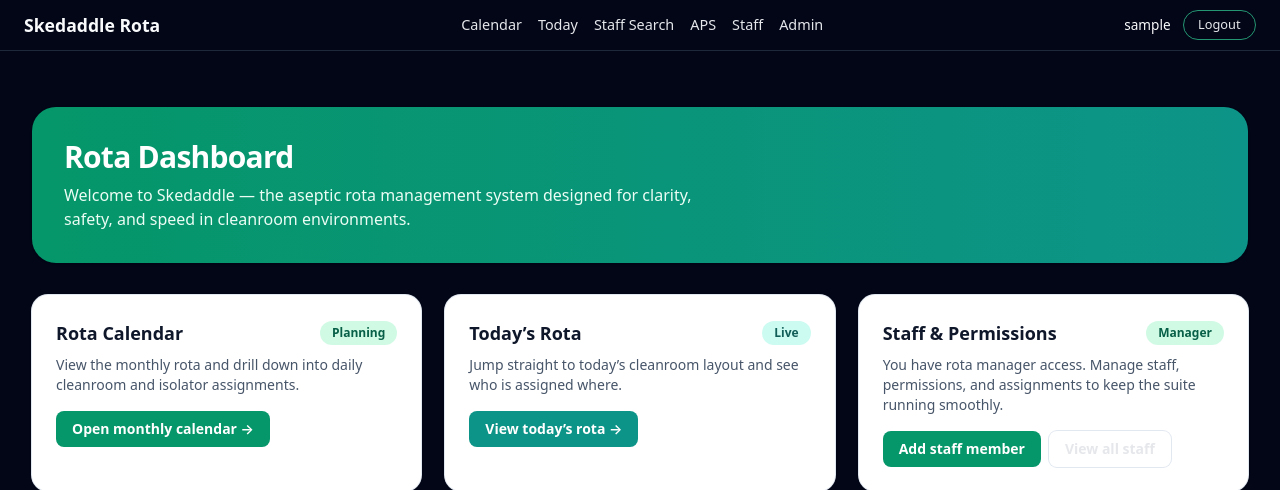
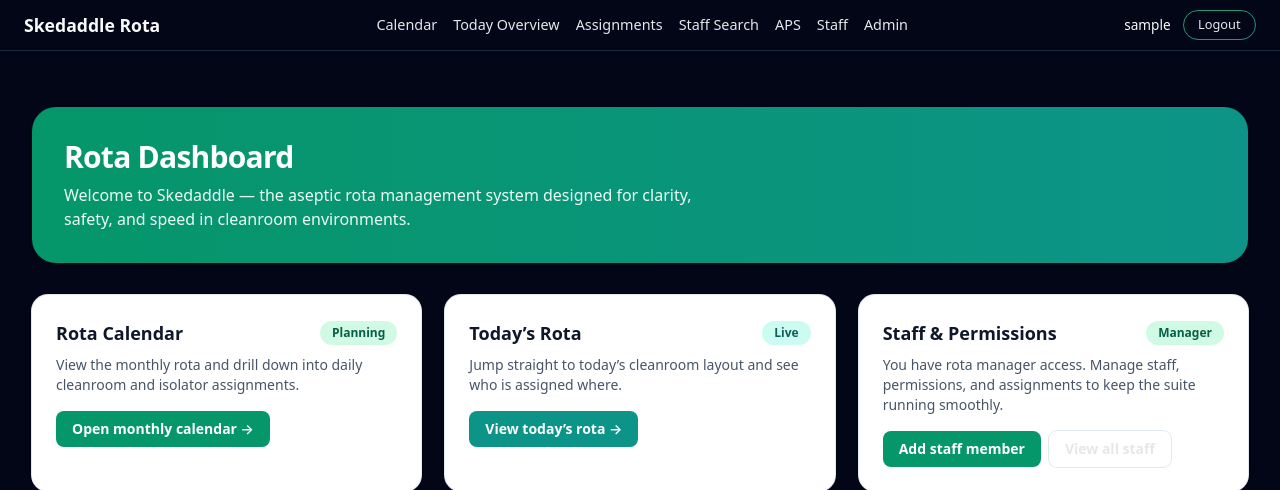
Before and after one commit to FraserR1188/Skedaddle, a Django app: page / in a window 1280 px wide. Shown: the top 490 px of the page. Run offline with Django 5.2, Linux system fonts and the light colour scheme; the visitor is signed in with stand-in values (Sample User, id 1).

Commit message:
Add Suite Overview to main navigation
Updates the Skedaddle navbar to include a Today Overview link to the Suite Overview dashboard and renames the daily rota link to Assignments, separating operational status viewing from detailed assignment management.

```diff
--- a/rota/templates/rota/base.html
+++ b/rota/templates/rota/base.html
@@ -16,6 +16,7 @@
   </head>
 
   <body>
+
     <header class="navbar">
       <div class="navbar-left">
         <a href="{% url 'home' %}" class="navbar-brand">Skedaddle Rota</a>
@@ -26,8 +27,12 @@
         Calendar
       </a>
 
+      <a href="{% url 'suite_overview' year=today.year month=today.month day=today.day %}">
+        Today Overview
+      </a>
+
       <a href="{% url 'daily_rota' year=today.year month=today.month day=today.day %}">
-        Today
+        Assignments
       </a>
 
       {% if perms.rota.rota_viewer %}
```
